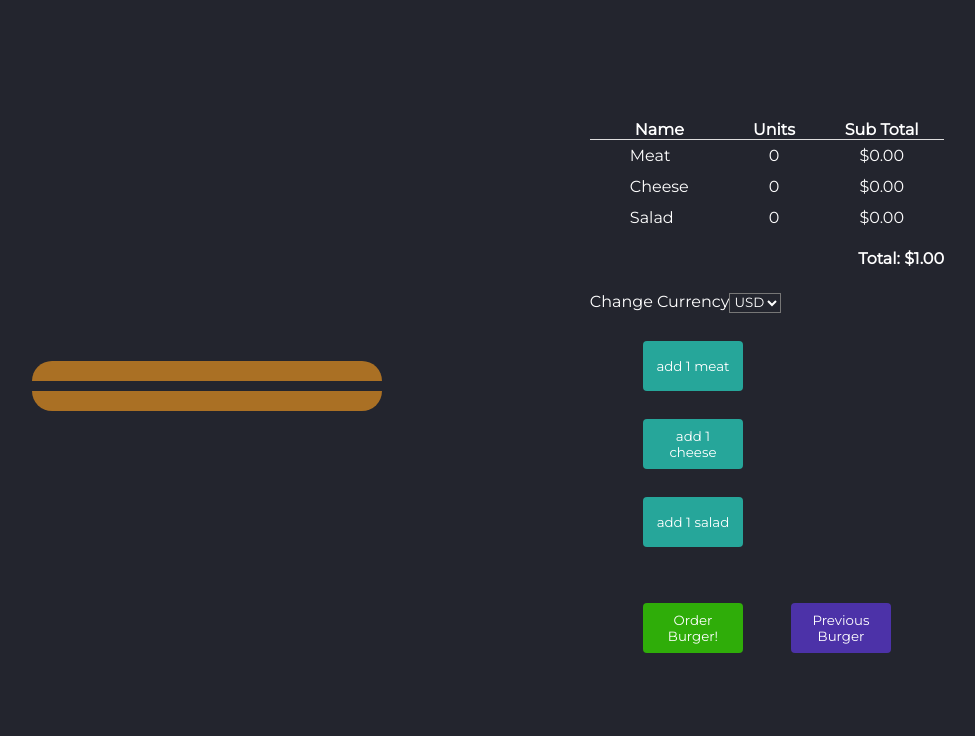
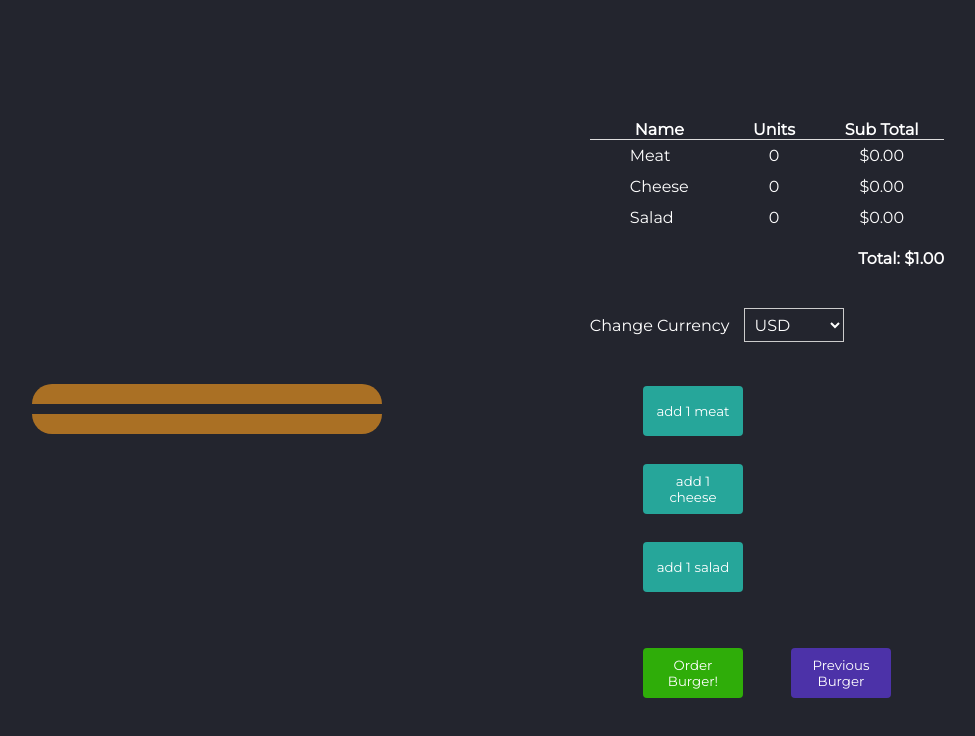
Before and after one commit to nicokurogane/react-burger-builder, a React (Create React App) app: page / in a window 1280 px wide. Shown: the top 736 px of the page, without its empty margins (152-1127 px from the left). Built offline with nearby package versions, Linux system fonts and the light colour scheme.

Commit message:
added style to select currency

```diff
--- a/src/components/billing_ui/billing-ui.css
+++ b/src/components/billing_ui/billing-ui.css
@@ -6,6 +6,16 @@
   align-items: center;
   align-self: stretch;
 }
+
+select {
+  margin:  2vh 15px;
+  width: 100px;
+  padding: 5px 35px 5px 5px;
+  font-size: 16px;
+  border: 1px solid #ccc;
+  height: 34px;
+}
+
 
 .billing-table{
   border-collapse: collapse;
```
